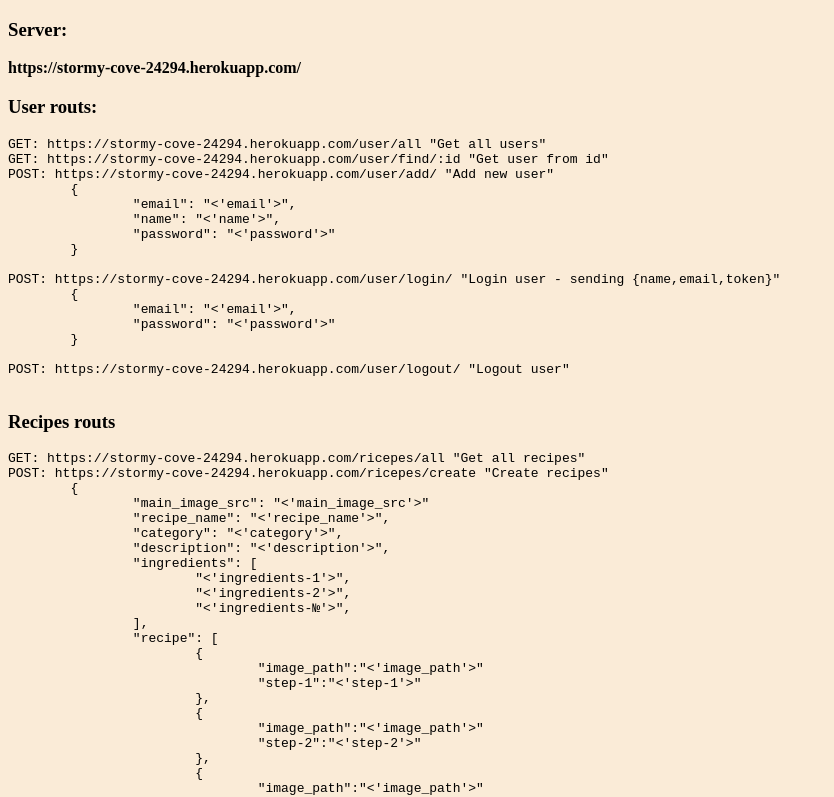
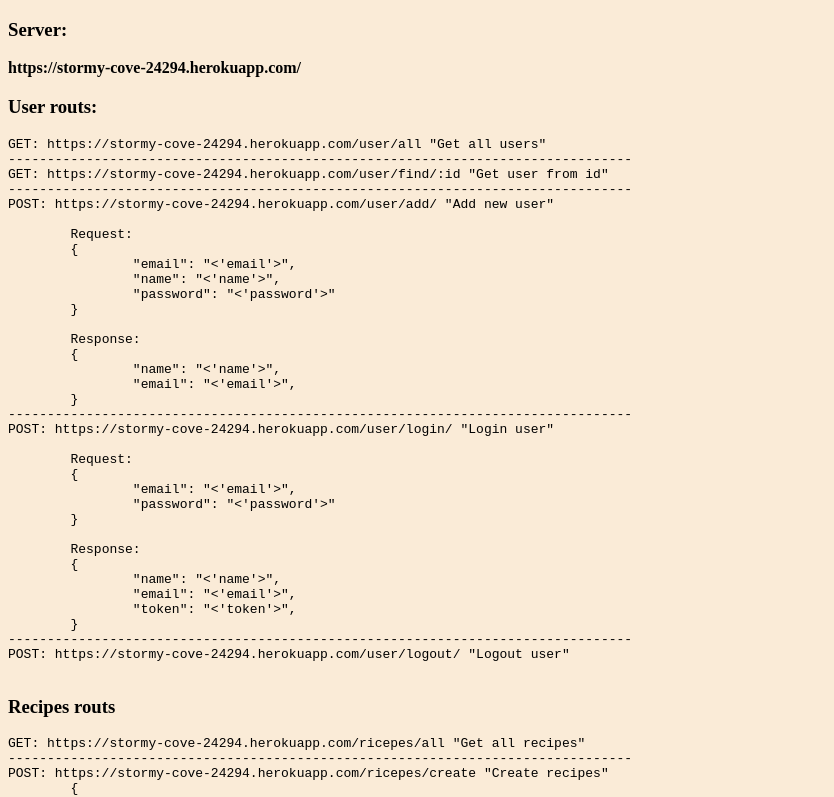
Before and after one commit to IP777/cooking_server, a website: page initialPage/initialPage.html in a window 1280 px wide. Shown: the top 797 px of the page, without its empty margins (0-834 px from the left). Drawn offline with Linux system fonts and the light colour scheme.

Commit message:
add req res to router

```diff
--- a/auth/auth.controller.js
+++ b/auth/auth.controller.js
@@ -39,7 +39,7 @@
 
 		const newUser = await createUser.save();
 
-		res.status(200).send("User is created");
+		res.status(200).send({ name: newUser.name, email: newUser.email });
 	} catch (err) {
 		next(err);
 	}
--- a/initialPage/initialPage.html
+++ b/initialPage/initialPage.html
@@ -22,26 +22,46 @@
 		<h3>User routs:</h3>
 		<pre>
 GET: https://stormy-cove-24294.herokuapp.com/user/all "Get all users"
+--------------------------------------------------------------------------------
 GET: https://stormy-cove-24294.herokuapp.com/user/find/:id "Get user from id"
+--------------------------------------------------------------------------------
 POST: https://stormy-cove-24294.herokuapp.com/user/add/ "Add new user"
+
+	Request:
 	{
 		"email": "<'email'>",
 		"name": "<'name'>",
 		"password": "<'password'>"
 	}
 
-POST: https://stormy-cove-24294.herokuapp.com/user/login/ "Login user - sending {name,email,token}"
+	Response:
+	{
+		"name": "<'name'>",
+		"email": "<'email'>",
+	}
+--------------------------------------------------------------------------------
+POST: https://stormy-cove-24294.herokuapp.com/user/login/ "Login user"
+
+	Request:
 	{
 		"email": "<'email'>",
 		"password": "<'password'>"
 	}
 
+	Response:
+	{
+		"name": "<'name'>",
+		"email": "<'email'>",
+		"token": "<'token'>",
+	}
+--------------------------------------------------------------------------------
 POST: https://stormy-cove-24294.herokuapp.com/user/logout/ "Logout user"
 		</pre
 		>
 		<h3>Recipes routs</h3>
 		<pre>
 GET: https://stormy-cove-24294.herokuapp.com/ricepes/all "Get all recipes"
+--------------------------------------------------------------------------------
 POST: https://stormy-cove-24294.herokuapp.com/ricepes/create "Create recipes"
 	{
 		"main_image_src": "<'main_image_src'>"
@@ -69,15 +89,18 @@
 		],
 		"main_image_src": "<'main_image_src'>"
 	}
-
+--------------------------------------------------------------------------------
 GET: https://stormy-cove-24294.herokuapp.com/recipe/:recipeId "Get recipe from id - sending recipes"
+--------------------------------------------------------------------------------
 GET: https://stormy-cove-24294.herokuapp.com/ingredient "Get recipes from ingredient"
 	{
 		"ingredient": "<'ingredient'>",
 	}
-
+--------------------------------------------------------------------------------
 DELETE: https://stormy-cove-24294.herokuapp.com/recipe/:recipeId "Delete recipe from id"
+--------------------------------------------------------------------------------
 PATH: https://stormy-cove-24294.herokuapp.com/recipe/:recipeId "Update recipe from id"
+--------------------------------------------------------------------------------
 GET: https://stormy-cove-24294.herokuapp.com/recipe/user/:userName "Get all user recipes - sending recipes array"
 	</pre
 		>
```
